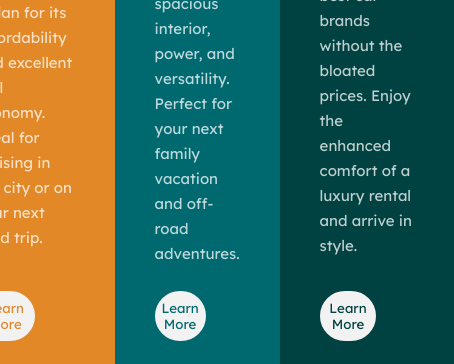
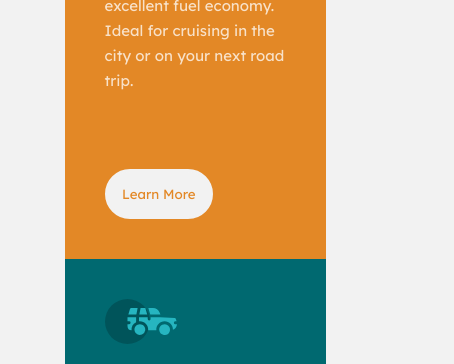
Before and after one commit to vitor200450/vitor200450.github.io, a plain HTML site: page 3_Col_Preview_Card/index.html in a window 390 px wide. Shown: the part 291-655 px from the top of the page, 454 px wide, since content can reach past the window. Drawn offline with Linux system fonts and the light colour scheme.

Commit message:
Updated style.css with responsivity and replaced README.md

```diff
--- a/3_Col_Preview_Card/style.css
+++ b/3_Col_Preview_Card/style.css
@@ -94,3 +94,25 @@ main {
 .card3 button {
     color: hsl(179, 100%, 13%);
 }
+
+@media screen and (max-width: 768px) {
+    main {
+        flex-direction: column;
+        margin: 50px;
+        width: 90%;
+    }
+
+    .card1 {
+        border-radius: 10px 10px 0 0;
+    }
+
+    .card3 {
+        border-radius: 0 0 10px 10px;
+    }
+}
+
+@media screen and (max-width: 480px) {
+    .card {
+        width: 90%;
+    }
+}
```
Also changed, not shown: 2 other files.
